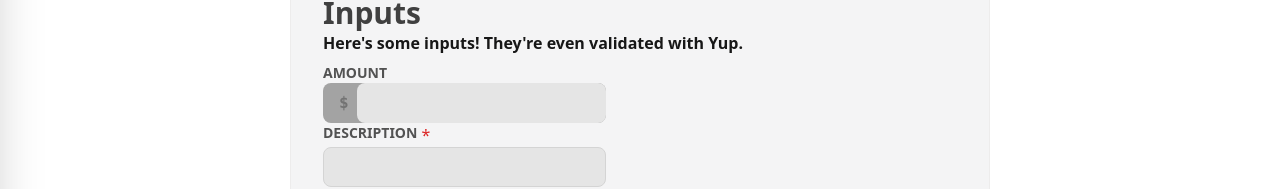
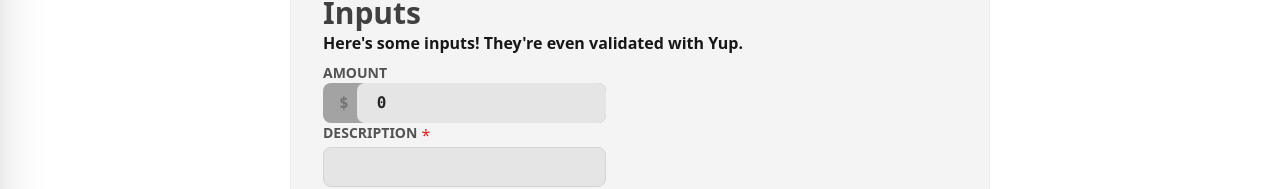
Before and after one commit to Kerosene-Labs/eureka, a SvelteKit app: page / in a window 1280 px wide. Shown: the part 300-489 px from the top of the page. Built offline with nearby package versions, Linux system fonts and the light colour scheme.

Commit message:
adding validation

```diff
--- a/package.json
+++ b/package.json
@@ -49,6 +49,7 @@
     "publint": "^0.2.0",
     "svelte": "^5.0.0",
     "svelte-check": "^4.0.0",
+    "svelte-language-server": "^0.17.9",
     "tailwindcss": "^3.4.17",
     "typescript": "^5.0.0",
     "vite": "^5.4.11"
--- a/src/lib/input/EForm.svelte
+++ b/src/lib/input/EForm.svelte
@@ -4,7 +4,7 @@
   import * as Yup from "yup";
 
   interface Props {
-    messageStore: Writable<string[]>;
+    messageStore: Writable<object>;
     schema?: Yup.ObjectSchema<Yup.AnyObject>;
     children?: Snippet;
   }
--- a/src/lib/input/ETextInput.svelte
+++ b/src/lib/input/ETextInput.svelte
@@ -8,7 +8,7 @@
     value: string;
     required?: boolean;
     schema: StringSchema;
-    onValidate: (args: string) => void;
+    messageStore: Writable<object>;
   }
 
   let {
@@ -17,7 +17,7 @@
     value = $bindable(),
     required,
     schema,
-    onValidate,
+    messageStore,
   }: Props = $props();
 
   // internal state
@@ -41,10 +41,11 @@
       .validate(value)
       .then((response) => {
         valid.update(() => true);
+        messageStore.update((prev) => ({ ...prev, [id]: null }));
       })
       .catch((error) => {
         valid.update(() => false);
-        onValidate(error);
+        messageStore.update((prev) => ({ ...prev, [id]: error }));
       });
   });
 </script>
--- a/src/lib/state.ts
+++ b/src/lib/state.ts
@@ -1,4 +1,3 @@
 import { writable, type Writable } from "svelte/store";
 
 export const drawerOpenStore = writable(false);
-export const testFormState: Writable<string[]> = writable([]);
--- a/src/routes/+page.svelte
+++ b/src/routes/+page.svelte
@@ -8,15 +8,21 @@
   import ENumberInput from "$lib/input/ENumberInput.svelte";
   import ETextInput from "$lib/input/ETextInput.svelte";
   import EColumnThenRowLayout from "$lib/layout/EColumnThenRowLayout.svelte";
-  import { testFormState } from "$lib/state.js";
   import ETable from "$lib/table/ETable.svelte";
   import ETableRow from "$lib/table/ETableRow.svelte";
+  import { writable, type Writable } from "svelte/store";
   import * as Yup from "yup";
+
   let modalVisible: boolean = false;
-  let amount: number;
-  let description: string;
-  let date: Date;
+  let amount: number = 0;
+  let description: string = "";
+  let date: Date = new Date();
 
+  const formMessages: Writable<object> = writable([]);
+  $: messages = $formMessages; // Subscribe to the store and update local state
+
+  // Reactive statement to log whenever formMessages changes
+  $: console.log("formMessages has changed:", messages);
   function descriptionSchema(): Yup.StringSchema {
     return Yup.string()
       .required("A description is required")
@@ -60,14 +66,15 @@
     title="Inputs"
     subtitle="Here's some inputs! They're even validated with Yup.">
     <EColumnThenRowLayout>
-      <EForm messageStore={testFormState}>
+      <EForm messageStore={formMessages}>
         <ENumberInput id="dollars" label="Amount" prefix="$" value={amount}
         ></ENumberInput>
         <ETextInput
           id="description"
           label="Description"
           value={description}
-          schema={descriptionSchema()}></ETextInput>
+          schema={descriptionSchema()}
+          messageStore={formMessages}></ETextInput>
         <EDateInput id="date" label="Date" value={date}></EDateInput>
       </EForm>
     </EColumnThenRowLayout>
```
Also changed, not shown: 1 other file (tests, documents, lock files or other folders).
